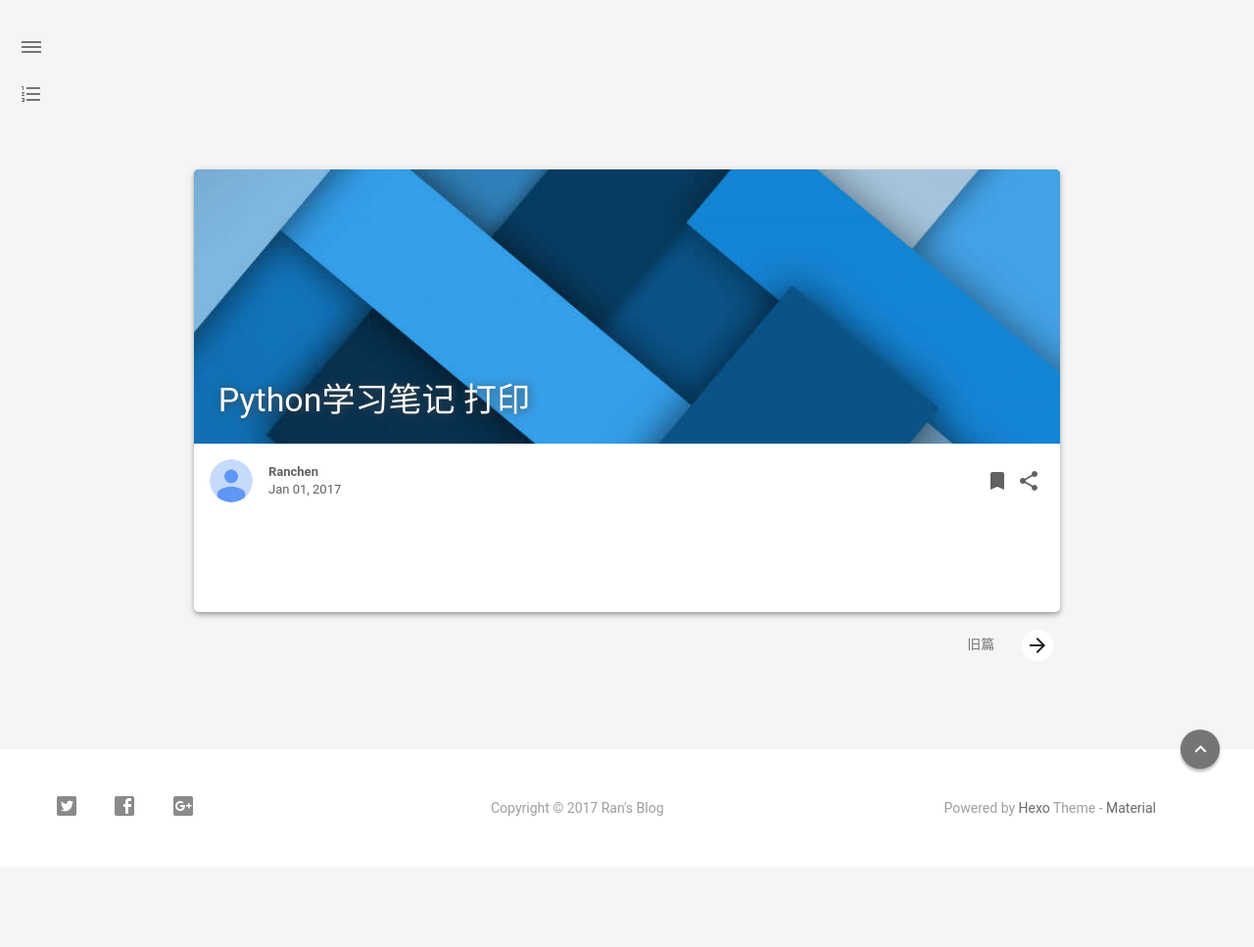
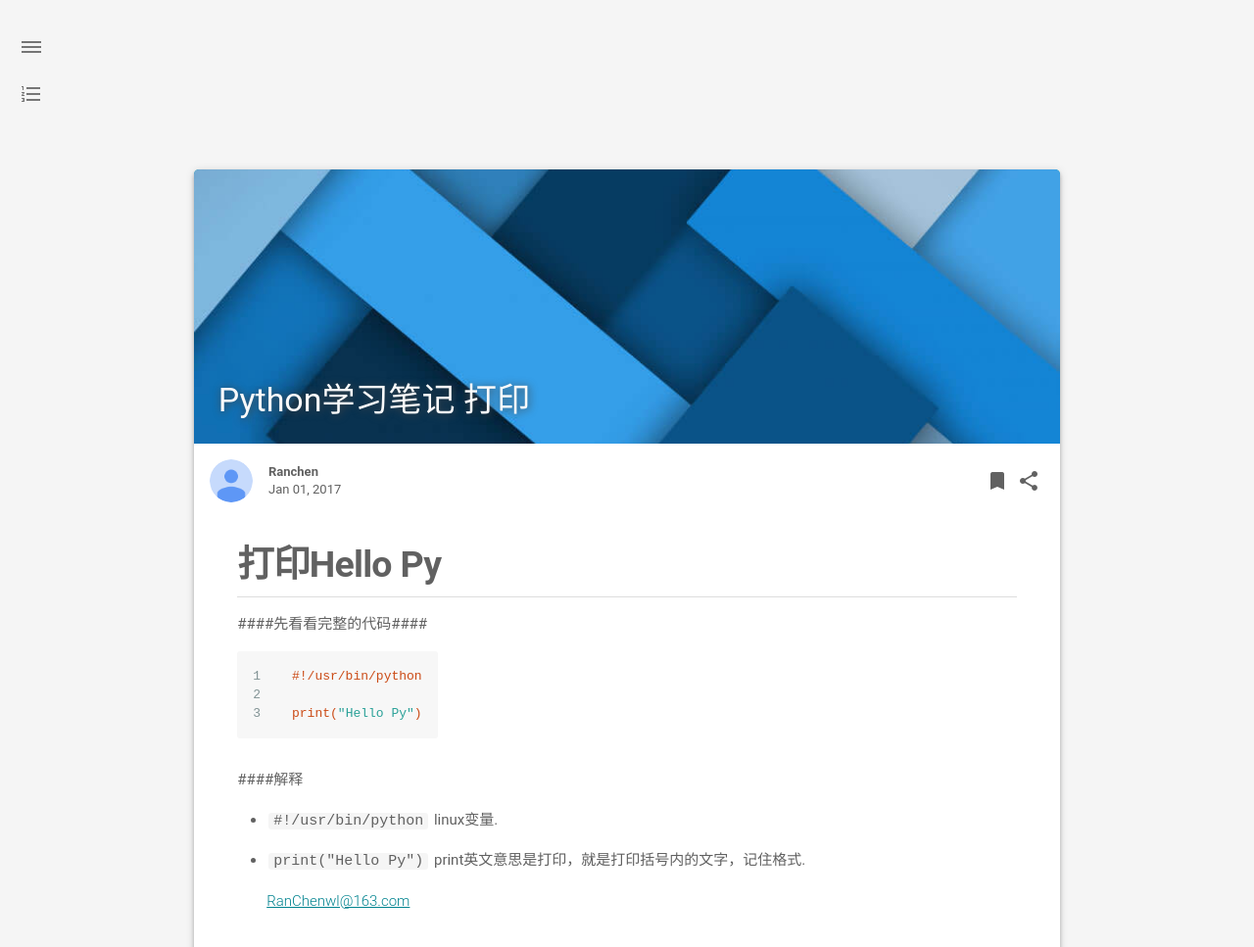
Before and after one commit to Mr-Ran/Mr-Ran.github.io, a plain HTML site: page 2017/01/01/Python学习笔记-打印/index.html in a window 1280 px wide. Shown: the top 967 px of the page at 98% size. Before the commit the page ends 885 px from the top, so only its background shows below. Drawn offline with Linux system fonts and the light colour scheme.

Commit message:
Site updated: 2017-01-02 16:44:22

```diff
--- a/2017/01/01/Python学习笔记-打印/index.html
+++ b/2017/01/01/Python学习笔记-打印/index.html
@@ -217,7 +217,7 @@
 	<ul class="post-toc-wrap mdl-menu mdl-menu--bottom-left mdl-js-menu mdl-js-ripple-effect"
 		for="post-toc-trigger-btn">
 
-
+			<ol class="post-toc"><li class="post-toc-item post-toc-level-1"><a class="post-toc-link" href="#打印Hello-Py"><span class="post-toc-number">1.</span> <span class="post-toc-text">打印Hello Py </span></a></li></ol>
 
 <!--			<li class="mdl-menu__item">Some Action</li>-->
 	</ul>
@@ -354,6 +354,14 @@
                 <!-- Post Content -->
                 <div id="post-content" class="markdown-Github mdl-color-text--grey-700 mdl-card__supporting-text fade out">
 
+		<h1 id="打印Hello-Py"><a href="#打印Hello-Py" class="headerlink" title="打印Hello Py "></a>打印Hello Py </h1><p>####先看看完整的代码####<br><figure class="highlight plain"><table><tr><td class="gutter"><pre><div class="line">1</div><div class="line">2</div><div class="line">3</div></pre></td><td class="code"><pre><div class="line">#!/usr/bin/python</div><div class="line"></div><div class="line">print(&quot;Hello Py&quot;)</div></pre></td></tr></table></figure></p>
+<p>####解释 </p>
+<ul>
+<li><code>#!/usr/bin/python</code>   linux变量.</li>
+<li><p><code>print(&quot;Hello Py&quot;)</code>  print英文意思是打印，就是打印括号内的文字，记住格式.</p>
+<p><strong><a href="&#109;&#x61;&#x69;&#x6c;&#116;&#x6f;&#58;&#82;&#97;&#110;&#67;&#x68;&#x65;&#x6e;&#x77;&#x6c;&#64;&#49;&#54;&#51;&#46;&#99;&#111;&#109;">&#82;&#97;&#110;&#67;&#x68;&#x65;&#x6e;&#x77;&#x6c;&#64;&#49;&#54;&#51;&#46;&#99;&#111;&#109;</a></strong></p>
+</li>
+</ul>
 
 
 
```
